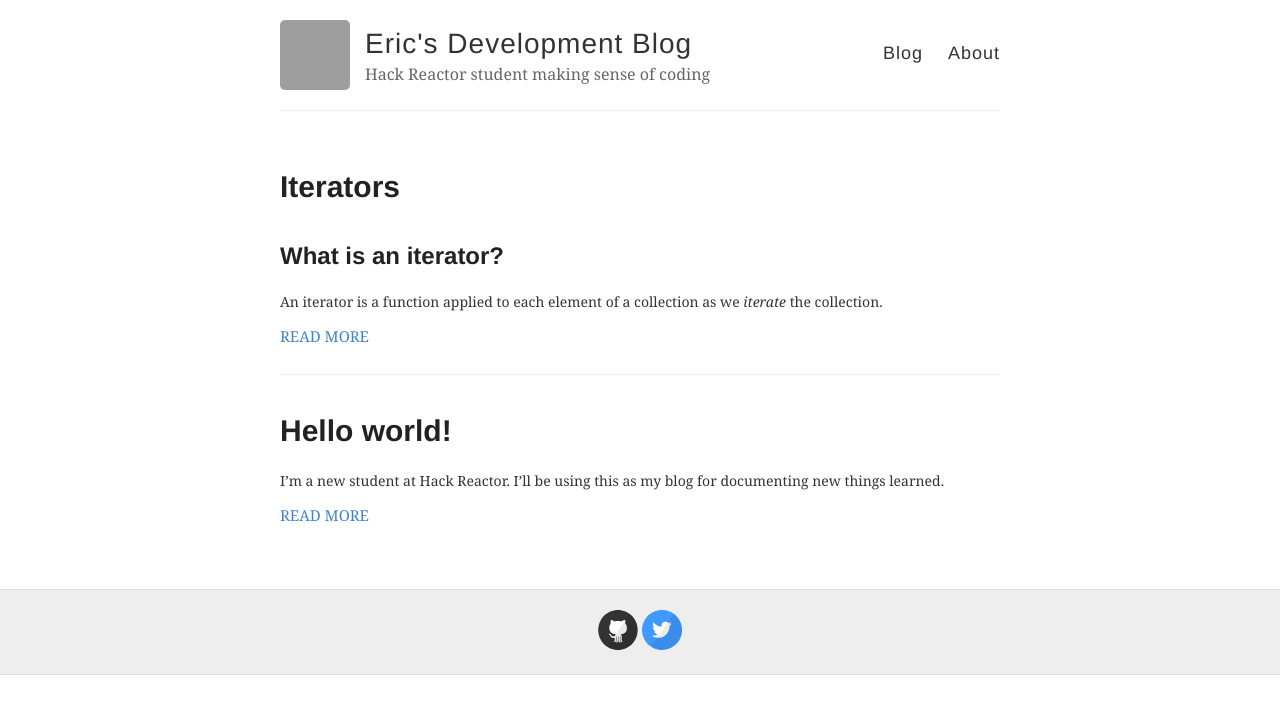
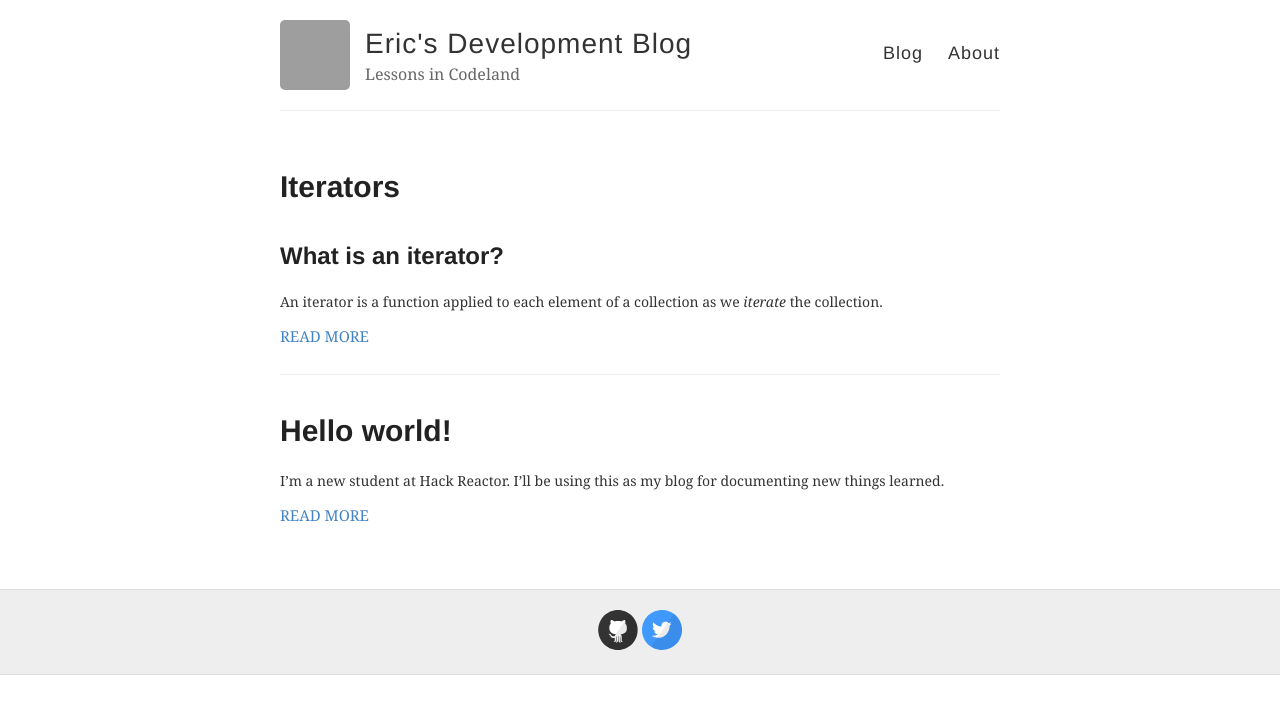
Before and after one commit to eric-do/eric-do.github.io, a Jekyll site: the page built from index.html, in a window 1280 px wide. Shown: the top 714 px of the page. Built offline with Jekyll 4.4.1, drawn with Linux system fonts in a browser that asks for light colours; grey boxes are pictures that could not be loaded.

Commit message:
Changed site description

```diff
--- a/_config.yml
+++ b/_config.yml
@@ -6,7 +6,7 @@
 name: Eric's Development Blog
 
 # Short bio or description (displayed in the header)
-description: Hack Reactor student making sense of coding
+description: Lessons in Codeland
 
 # URL of your avatar or profile pic (you could use your GitHub profile pic)
 avatar: https://avatars0.githubusercontent.com/u/1638139?s=460&v=4
```
